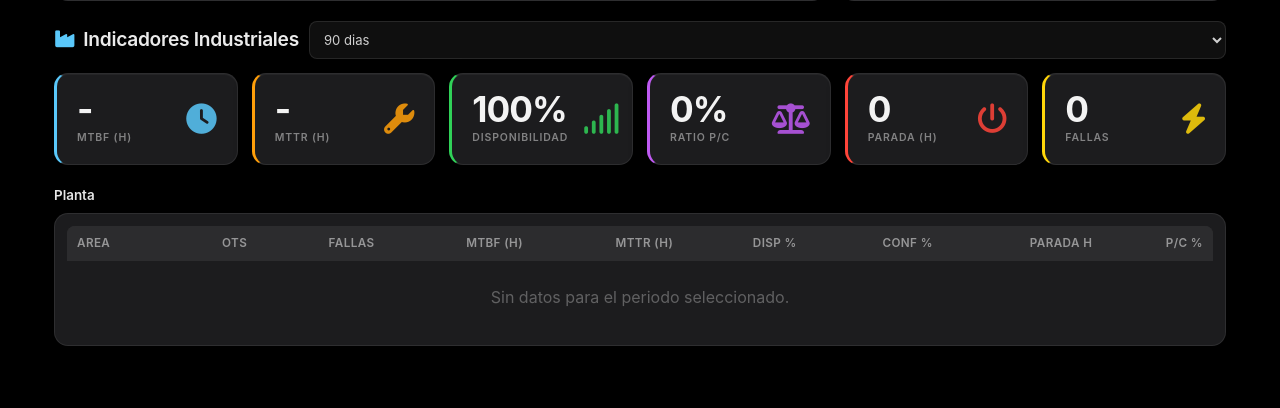
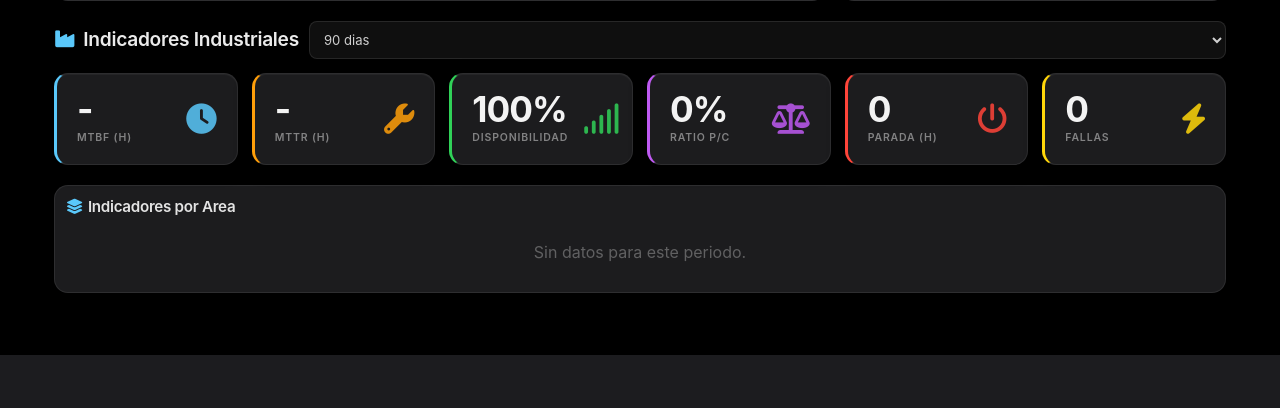
Before and after one commit to bryamlazo166/cmms-app, a Flask app: page / in a window 1280 px wide. Shown: the part 957-1365 px from the top of the page. After the commit the page ends 1312 px from the top, so only its background shows below. Run offline with Flask 3, Linux system fonts and the light colour scheme; a user stored in the database is signed in; data that the repository does not hold is empty; parts of the project's set-up code (start-up, migrations or seed data) failed here and were passed over.

Commit message:
fix(dashboard): stacked drill-down tables, add equipment to recent activity
KPI drill-down redesigned with stacked panels:
- Area table always visible at top
- Click area → Line table appears below
- Click line → Equipment table appears below
- Click equipment → Events table appears below
- Clicking a different item at any level collapses all levels below
- Click same item again to deselect/collapse
- Selected row highlighted with blue background + chevron-down icon
- Period selector resets to area level

Recent activity enhanced:
- Shows equipment name (TAG + name) in cyan next to OT code
- Description now truncated with ellipsis if too long
- API returns equipment field with resolved name

Co-Authored-By: Claude Opus 4.6 (1M context) <noreply@anthropic.com>

```diff
--- a/routes/core_routes.py
+++ b/routes/core_routes.py
@@ -68,6 +68,7 @@ def register_core_routes(app, db, logger, app_build_tag,
                 recent_data.append({
                     'code': ot.code,
                     'description': desc,
+                    'equipment': eq_label,
                     'status': ot.status,
                     'date': ot.scheduled_date or ot.real_start_date,
                 })
--- a/static/js/dashboard.js
+++ b/static/js/dashboard.js
@@ -145,8 +145,9 @@ function renderRecentActivity(list) {
         <div class="activity-item">
             <div>
                 <strong style="color: #0A84FF;">${item.code}</strong>
-                <span style="color:#aaa; font-size:0.9em;"> - ${item.date || 'Sin Fecha'}</span>
-                <div style="font-size:0.9em; margin-top:3px;">${item.description || 'Sin descripción'}</div>
+                <span style="color:rgba(255,255,255,.40); font-size:0.85em;"> ${item.date || ''}</span>
+                ${item.equipment ? `<span style="color:#5AC8FA;font-size:0.82em;margin-left:6px">${item.equipment}</span>` : ''}
+                <div style="font-size:0.88em; margin-top:3px;color:rgba(255,255,255,.65);overflow:hidden;text-overflow:ellipsis;white-space:nowrap;max-width:380px">${item.description || '-'}</div>
             </div>
             <span class="badge ${getStatusClass(item.status)}">${item.status}</span>
         </div>
@@ -160,13 +161,15 @@ function getStatusClass(status) {
     return '';
 }
 
-// ── Industrial KPIs — Progressive drill-down: Area → Line → Equipment → Events
+// ── Industrial KPIs — Stacked drill-down: Area → Line → Equipment → Events ──
 
 const TH = 'padding:9px 10px;font-size:.73rem;font-weight:600;text-transform:uppercase;letter-spacing:.4px;color:rgba(255,255,255,.50);position:sticky;top:0;z-index:1;background:#2C2C2E';
-const TD = 'padding:9px 10px;font-size:.84rem;border-bottom:1px solid rgba(255,255,255,.06)';
+const TD = 'padding:9px 10px;font-size:.84rem';
+const PANEL_CSS = 'background:var(--bg-primary,#1C1C1E);border:1px solid rgba(255,255,255,.08);border-radius:14px;padding:12px';
+const LEVELS = ['area', 'line', 'equipment', 'events'];
 
-let kpiCache = {};  // level → response data
-let breadcrumb = []; // [{level, id, label}]
+let kpiCache = {};
+let selectedIds = {}; // { area: id, line: id, equipment: id }
 
 function availColor(v) {
     if (v == null) return 'rgba(255,255,255,.40)';
@@ -195,64 +198,43 @@ async function fetchKPIs(level, areaId, lineId) {
     return data;
 }
 
-function renderBreadcrumb() {
-    const el = document.getElementById('kpiBreadcrumb');
-    const crumbs = [{level: 'area', id: null, label: 'Planta'}].concat(breadcrumb);
-    el.innerHTML = crumbs.map((c, i) => {
-        const isLast = i === crumbs.length - 1;
-        const style = isLast
-            ? 'color:rgba(255,255,255,.90);font-weight:600'
-            : 'color:#0A84FF;cursor:pointer;text-decoration:underline';
-        const click = isLast ? '' : `onclick="drillTo('${c.level}', ${c.id ? c.id : 'null'}, ${i})"`;
-        return `<span style="${style}" ${click}>${c.label}</span>`;
-    }).join('<span style="color:rgba(255,255,255,.25);margin:0 2px">/</span>');
+function hidePanelsFrom(levelIndex) {
+    for (let i = levelIndex; i < LEVELS.length; i++) {
+        const panel = document.getElementById('kpiPanel' + capitalize(LEVELS[i]));
+        if (panel) { panel.style.display = 'none'; panel.innerHTML = ''; }
+    }
 }
 
-function renderKpiRows(items, level) {
-    const thead = document.getElementById('kpiTableHead');
-    const tbody = document.getElementById('kpiTableBody');
-    const levelLabels = { area: 'Area', line: 'Linea', equipment: 'Equipo', events: 'Eventos' };
+function capitalize(s) { return s.charAt(0).toUpperCase() + s.slice(1); }
 
-    if (level === 'events') {
-        thead.innerHTML = `<tr style="background:#2C2C2E">
-            <th style="${TH};text-align:left">OT</th><th style="${TH};text-align:left">Fecha</th>
-            <th style="${TH};text-align:left">Equipo</th><th style="${TH};text-align:left">Tipo</th>
-            <th style="${TH};text-align:left">Modo Falla</th><th style="${TH};text-align:right">Reparacion h</th>
-            <th style="${TH};text-align:left">Descripcion</th></tr>`;
-        if (!items.length) {
-            tbody.innerHTML = '<tr><td colspan="7" style="text-align:center;color:rgba(255,255,255,.30);padding:24px">Sin eventos en este periodo.</td></tr>';
-            return;
-        }
-        tbody.innerHTML = items.map(ot => `<tr style="${TD}">
-            <td style="${TD};color:#0A84FF;font-weight:600">${ot.code || '-'}</td>
-            <td style="${TD};color:rgba(255,255,255,.70)">${ot.date || '-'}</td>
-            <td style="${TD};color:rgba(255,255,255,.85)">${ot.equipment || '-'}</td>
-            <td style="${TD};color:rgba(255,255,255,.65)">${ot.type || '-'}</td>
-            <td style="${TD};color:rgba(255,255,255,.65)">${ot.failure_mode || '-'}</td>
-            <td style="${TD};color:#FF9F0A;text-align:right">${ot.repair_h || '-'}</td>
-            <td style="${TD};color:rgba(255,255,255,.55);font-size:.80rem">${ot.description || '-'}</td>
-        </tr>`).join('');
-        return;
+function buildKpiTable(items, level, title) {
+    const levelLabels = { area: 'Area', line: 'Linea', equipment: 'Equipo' };
+    const nextLevel = level === 'area' ? 'line' : level === 'line' ? 'equipment' : 'events';
+
+    let html = `<div style="display:flex;align-items:center;justify-content:space-between;margin-bottom:8px">
+        <h3 style="color:rgba(255,255,255,.88);font-size:.95rem;margin:0"><i class="fas fa-layer-group" style="color:var(--sys-teal,#5AC8FA);margin-right:6px"></i>${title}</h3>
+    </div>`;
+
+    if (!items.length) {
+        return html + '<p style="color:rgba(255,255,255,.30);text-align:center;padding:16px">Sin datos para este periodo.</p>';
     }
 
-    thead.innerHTML = `<tr style="background:#2C2C2E">
+    html += '<div style="overflow-x:auto;max-height:350px;border-radius:8px"><table style="width:100%;border-collapse:collapse;min-width:850px">';
+    html += `<thead><tr style="background:#2C2C2E">
         <th style="${TH};text-align:left">${levelLabels[level] || 'Nombre'}</th>
         <th style="${TH};text-align:right">OTs</th><th style="${TH};text-align:right">Fallas</th>
-        <th style="${TH};text-align:right">MTBF (h)</th><th style="${TH};text-align:right">MTTR (h)</th>
+        <th style="${TH};text-align:right">MTBF</th><th style="${TH};text-align:right">MTTR</th>
         <th style="${TH};text-align:right">Disp %</th><th style="${TH};text-align:right">Conf %</th>
-        <th style="${TH};text-align:right">Parada h</th><th style="${TH};text-align:right">P/C %</th></tr>`;
+        <th style="${TH};text-align:right">Parada h</th><th style="${TH};text-align:right">P/C %</th>
+    </tr></thead><tbody>`;
 
-    if (!items.length) {
-        tbody.innerHTML = '<tr><td colspan="9" style="text-align:center;color:rgba(255,255,255,.30);padding:24px">Sin datos para el periodo seleccionado.</td></tr>';
-        return;
-    }
-
-    tbody.innerHTML = items.map(it => {
+    html += items.map(it => {
         const ac = availColor(it.availability);
-        const nextLevel = level === 'area' ? 'line' : level === 'line' ? 'equipment' : 'events';
-        const escapedLabel = (it.label || '').replace(/'/g, "\\'");
-        return `<tr style="cursor:pointer;border-bottom:1px solid rgba(255,255,255,.06)" onclick="drillNext('${nextLevel}', ${it.id}, '${escapedLabel}')">
-            <td style="${TD};color:rgba(255,255,255,.88)">${it.label}<span style="color:rgba(255,255,255,.25);margin-left:6px;font-size:.75rem"><i class="fas fa-chevron-right"></i></span></td>
+        const sel = selectedIds[level] === it.id;
+        const rowBg = sel ? 'background:rgba(10,132,255,.12);' : '';
+        const esc = (it.label || '').replace(/"/g, '&quot;');
+        return `<tr style="${rowBg}cursor:pointer;border-bottom:1px solid rgba(255,255,255,.06)" onclick="selectLevel('${level}', ${it.id}, '${esc}')">
+            <td style="${TD};color:rgba(255,255,255,.88)">${sel ? '<i class="fas fa-chevron-down" style="color:#0A84FF;margin-right:5px;font-size:.7rem"></i>' : '<i class="fas fa-chevron-right" style="color:rgba(255,255,255,.20);margin-right:5px;font-size:.7rem"></i>'}${it.label}</td>
             <td style="${TD};color:rgba(255,255,255,.65);text-align:right">${it.total_ots}</td>
             <td style="${TD};color:#FF453A;text-align:right;font-weight:600">${it.failures}</td>
             <td style="${TD};color:#5AC8FA;text-align:right">${it.mtbf != null ? it.mtbf : '-'}</td>
@@ -263,65 +245,114 @@ function renderKpiRows(items, level) {
             <td style="${TD};color:#BF5AF2;text-align:right">${it.ratio_preventive != null ? it.ratio_preventive + '%' : '-'}</td>
         </tr>`;
     }).join('');
+
+    html += '</tbody></table></div>';
+    return html;
 }
 
-// Navigate to a level (called from breadcrumb or on page load)
-async function drillTo(level, filterId, breadcrumbIdx) {
-    try {
-        if (breadcrumbIdx !== undefined) {
-            breadcrumb = breadcrumb.slice(0, breadcrumbIdx);
-        } else {
-            breadcrumb = [];
-        }
+function buildEventsTable(ots, title) {
+    let html = `<div style="display:flex;align-items:center;margin-bottom:8px">
+        <h3 style="color:rgba(255,255,255,.88);font-size:.95rem;margin:0"><i class="fas fa-search" style="color:var(--sys-blue,#0A84FF);margin-right:6px"></i>${title}</h3>
+    </div>`;
 
-        const data = await fetchKPIs(level, null, null);
-        renderGlobalKPIs(data.kpis);
-        renderKpiRows(data.items, level);
-        renderBreadcrumb();
-        kpiCache[level] = data;
-    } catch (e) {
-        console.error('KPI drill error:', e);
+    if (!ots.length) {
+        return html + '<p style="color:rgba(255,255,255,.30);text-align:center;padding:16px">Sin eventos para este equipo.</p>';
     }
+
+    html += '<div style="overflow-x:auto;max-height:300px;border-radius:8px"><table style="width:100%;border-collapse:collapse;min-width:750px">';
+    html += `<thead><tr style="background:#2C2C2E">
+        <th style="${TH};text-align:left">OT</th><th style="${TH};text-align:left">Fecha</th>
+        <th style="${TH};text-align:left">Tipo</th><th style="${TH};text-align:left">Modo Falla</th>
+        <th style="${TH};text-align:right">Reparacion h</th><th style="${TH};text-align:left">Descripcion</th>
+    </tr></thead><tbody>`;
+    html += ots.map(ot => `<tr style="border-bottom:1px solid rgba(255,255,255,.06)">
+        <td style="${TD};color:#0A84FF;font-weight:600">${ot.code || '-'}</td>
+        <td style="${TD};color:rgba(255,255,255,.70)">${ot.date || '-'}</td>
+        <td style="${TD};color:rgba(255,255,255,.65)">${ot.type || '-'}</td>
+        <td style="${TD};color:rgba(255,255,255,.65)">${ot.failure_mode || '-'}</td>
+        <td style="${TD};color:#FF9F0A;text-align:right">${ot.repair_h || '-'}</td>
+        <td style="${TD};color:rgba(255,255,255,.55);font-size:.80rem;max-width:250px;overflow:hidden;text-overflow:ellipsis;white-space:nowrap">${ot.description || '-'}</td>
+    </tr>`).join('');
+    html += '</tbody></table></div>';
+    return html;
 }
 
-// Drill into next level (called from table row click)
-async function drillNext(nextLevel, parentId, parentLabel) {
+// ── Main navigation functions ────────────────────────────────────────────────
+
+async function drillTo(level) {
     try {
-        // For events level, find the OTs from cached equipment data
-        if (nextLevel === 'events') {
-            const eqData = kpiCache['equipment'];
-            if (eqData) {
-                const item = eqData.items.find(it => it.id === parentId);
-                if (item && item.ots) {
-                    breadcrumb.push({level: 'events', id: parentId, label: parentLabel});
-                    renderKpiRows(item.ots, 'events');
-                    renderBreadcrumb();
-                    return;
-                }
-            }
+        selectedIds = {};
+        hidePanelsFrom(0);
+        const data = await fetchKPIs('area', null, null);
+        kpiCache.area = data;
+        renderGlobalKPIs(data.kpis);
+        const panel = document.getElementById('kpiPanelArea');
+        panel.style.cssText = PANEL_CSS;
+        panel.innerHTML = buildKpiTable(data.items, 'area', 'Indicadores por Area');
+    } catch (e) { console.error('KPI drillTo error:', e); }
+}
+
+async function selectLevel(level, id, label) {
+    try {
+        // If clicking the same item again, deselect
+        if (selectedIds[level] === id) {
+            delete selectedIds[level];
+            const nextIdx = LEVELS.indexOf(level) + 1;
+            hidePanelsFrom(nextIdx);
+            // Re-render current panel to remove highlight
+            const panelId = 'kpiPanel' + capitalize(level);
+            const panel = document.getElementById(panelId);
+            panel.innerHTML = buildKpiTable(kpiCache[level].items, level,
+                level === 'area' ? 'Indicadores por Area' :
+                level === 'line' ? `Lineas de ${selectedIds.area_label || ''}` :
+                `Equipos de ${selectedIds.line_label || ''}`);
             return;
         }
 
-        // Determine filter params based on current breadcrumb
-        let areaId = null, lineId = null;
-        if (nextLevel === 'line') {
-            areaId = parentId;
-        } else if (nextLevel === 'equipment') {
-            lineId = parentId;
+        selectedIds[level] = id;
+        if (level === 'area') selectedIds.area_label = label;
+        if (level === 'line') selectedIds.line_label = label;
+        if (level === 'equipment') selectedIds.equipment_label = label;
+
+        // Hide all panels below current
+        const currentIdx = LEVELS.indexOf(level);
+        hidePanelsFrom(currentIdx + 1);
+
+        // Re-render current panel to show selection highlight
+        const currentPanelId = 'kpiPanel' + capitalize(level);
+        const currentPanel = document.getElementById(currentPanelId);
+        const currentTitle = level === 'area' ? 'Indicadores por Area' :
+            level === 'line' ? `Lineas de ${selectedIds.area_label || ''}` :
+            `Equipos de ${selectedIds.line_label || ''}`;
+        currentPanel.innerHTML = buildKpiTable(kpiCache[level].items, level, currentTitle);
+
+        // Load next level
+        if (level === 'area') {
+            const data = await fetchKPIs('line', id, null);
+            kpiCache.line = data;
+            const panel = document.getElementById('kpiPanelLine');
+            panel.style.cssText = PANEL_CSS + ';margin-top:10px';
+            panel.innerHTML = buildKpiTable(data.items, 'line', `Lineas de ${label}`);
+        } else if (level === 'line') {
+            const data = await fetchKPIs('equipment', null, id);
+            kpiCache.equipment = data;
+            const panel = document.getElementById('kpiPanelEquipment');
+            panel.style.cssText = PANEL_CSS + ';margin-top:10px';
+            panel.innerHTML = buildKpiTable(data.items, 'equipment', `Equipos de ${label}`);
+        } else if (level === 'equipment') {
+            const eqData = kpiCache.equipment;
+            if (eqData) {
+                const item = eqData.items.find(it => it.id === id);
+                if (item && item.ots) {
+                    const panel = document.getElementById('kpiPanelEvents');
+                    panel.style.cssText = PANEL_CSS + ';margin-top:10px';
+                    panel.innerHTML = buildEventsTable(item.ots, `Eventos de ${label}`);
+                }
+            }
         }
-
-        const data = await fetchKPIs(nextLevel, areaId, lineId);
-        breadcrumb.push({level: nextLevel, id: parentId, label: parentLabel});
-        renderGlobalKPIs(data.kpis);
-        renderKpiRows(data.items, nextLevel);
-        renderBreadcrumb();
-        kpiCache[nextLevel] = data;
-    } catch (e) {
-        console.error('KPI drillNext error:', e);
-    }
+    } catch (e) { console.error('KPI selectLevel error:', e); }
 }
 
-// Auto-load on page ready
 document.addEventListener('DOMContentLoaded', () => {
     setTimeout(() => drillTo('area'), 500);
 });
--- a/templates/index.html
+++ b/templates/index.html
@@ -318,18 +318,11 @@
                     <div class="kpi-card-dash" style="border-left:3px solid #FFD60A"><div class="kpi-info"><h3 id="gFails">-</h3><p>Fallas</p></div><i class="fas fa-bolt kpi-icon" style="color:#FFD60A"></i></div>
                 </div>
 
-                <!-- Breadcrumb -->
-                <div id="kpiBreadcrumb" style="margin:14px 0 8px;display:flex;align-items:center;gap:6px;font-size:.84rem;flex-wrap:wrap"></div>
-
-                <!-- KPI Table (reused for all levels) -->
-                <div style="background:var(--bg-primary,#1C1C1E);border:1px solid rgba(255,255,255,.08);border-radius:14px;padding:12px">
-                    <div style="overflow-x:auto;max-height:450px;border-radius:8px">
-                        <table style="width:100%;border-collapse:collapse;min-width:900px" id="kpiTable">
-                            <thead id="kpiTableHead"></thead>
-                            <tbody id="kpiTableBody"><tr><td colspan="9" style="text-align:center;color:rgba(255,255,255,.30);padding:24px">Cargando indicadores...</td></tr></tbody>
-                        </table>
-                    </div>
-                </div>
+                <!-- Stacked drill-down panels -->
+                <div id="kpiPanelArea" class="kpi-panel" style="margin-top:14px"></div>
+                <div id="kpiPanelLine" class="kpi-panel" style="display:none;margin-top:10px"></div>
+                <div id="kpiPanelEquipment" class="kpi-panel" style="display:none;margin-top:10px"></div>
+                <div id="kpiPanelEvents" class="kpi-panel" style="display:none;margin-top:10px"></div>
             </div>
 
             <script src="/static/js/dashboard.js?v=20260330"></script>
```
